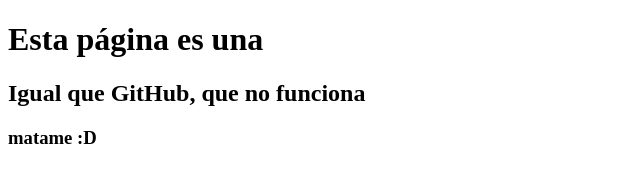
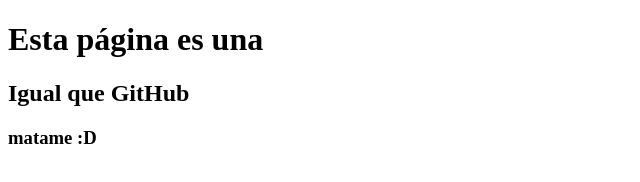
Before and after one commit to Franmr11/PaginaWeb, a plain HTML site: page index.html in a window 1280 px wide. Shown: the whole page, without its empty margins (0-640 px from the left). Drawn offline with Linux system fonts and the light colour scheme.

Commit message:
Update index.html

```diff
--- a/index.html
+++ b/index.html
@@ -6,7 +6,7 @@
     </head>
     <body>
         <h1>Esta página es una </h1>
-        <h2>Igual que GitHub, que no funciona</h2>
+        <h2>Igual que GitHub</h2>
         <h3>matame :D</h3>
     </body>
 </html>
```
